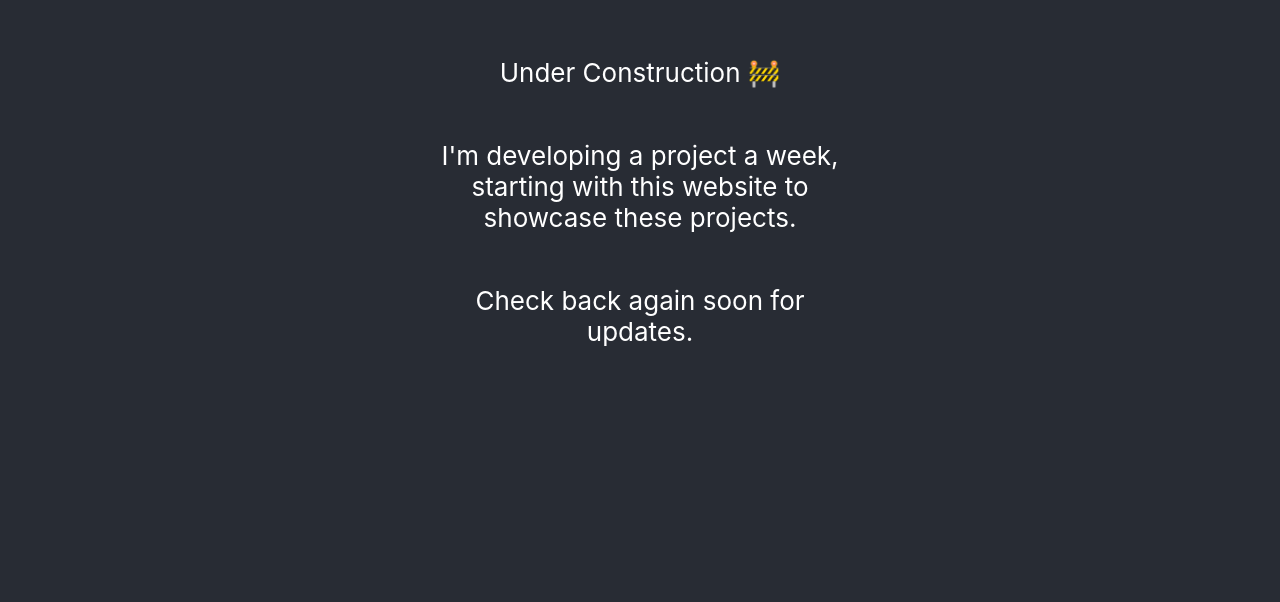
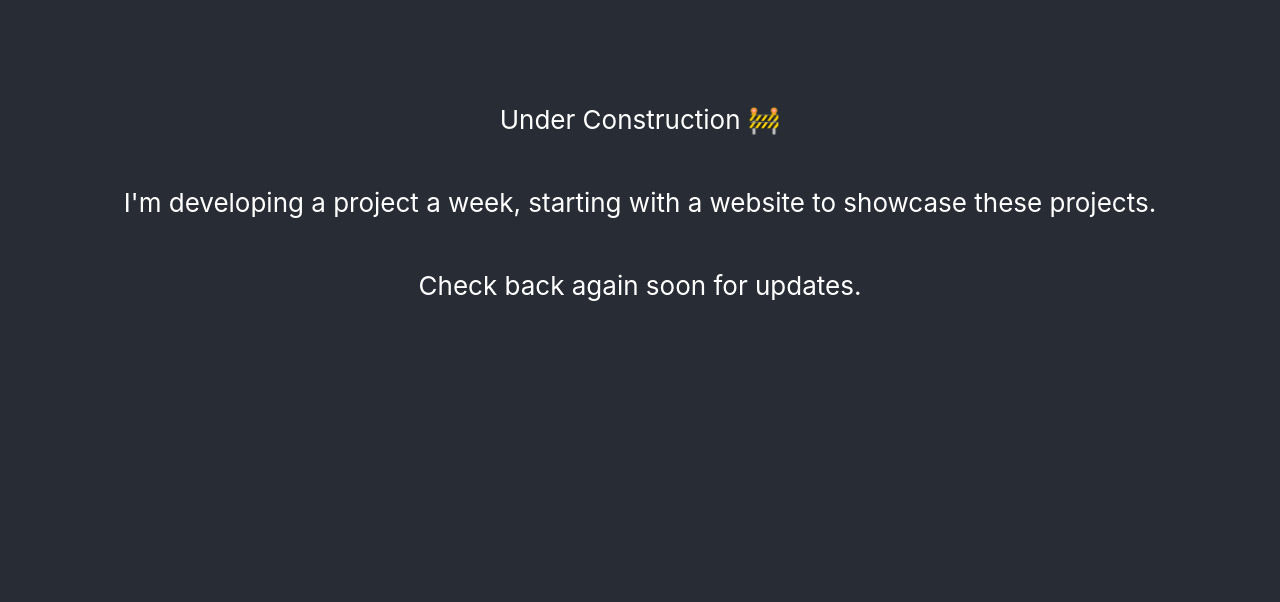
Before and after one commit to matthewjwein/HomePage, a React (Create React App) app: page / in a window 1280 px wide. Shown: the part 198-800 px from the top of the page. Built offline with nearby package versions, Linux system fonts and the light colour scheme.

Commit message:
Fix rendering issue on smaller screens

```diff
--- a/src/App.css
+++ b/src/App.css
@@ -22,10 +22,6 @@
   justify-content: center;
   font-size: calc(10px + 2vmin);
   color: white;
-}
-
-.App-header>.Introduction {
-  width: 400px;
 }
 
 .App-link {
--- a/src/App.tsx
+++ b/src/App.tsx
@@ -10,7 +10,7 @@ function App(): JSX.Element {
           Under Construction 🚧
         </p>
         <p className="Introduction">
-          I'm developing a project a week, starting with this website to showcase these projects.
+          I'm developing a project a week, starting with a website to showcase these projects.
         </p>
         <p className="Introduction">
           Check back again soon for updates.
```
